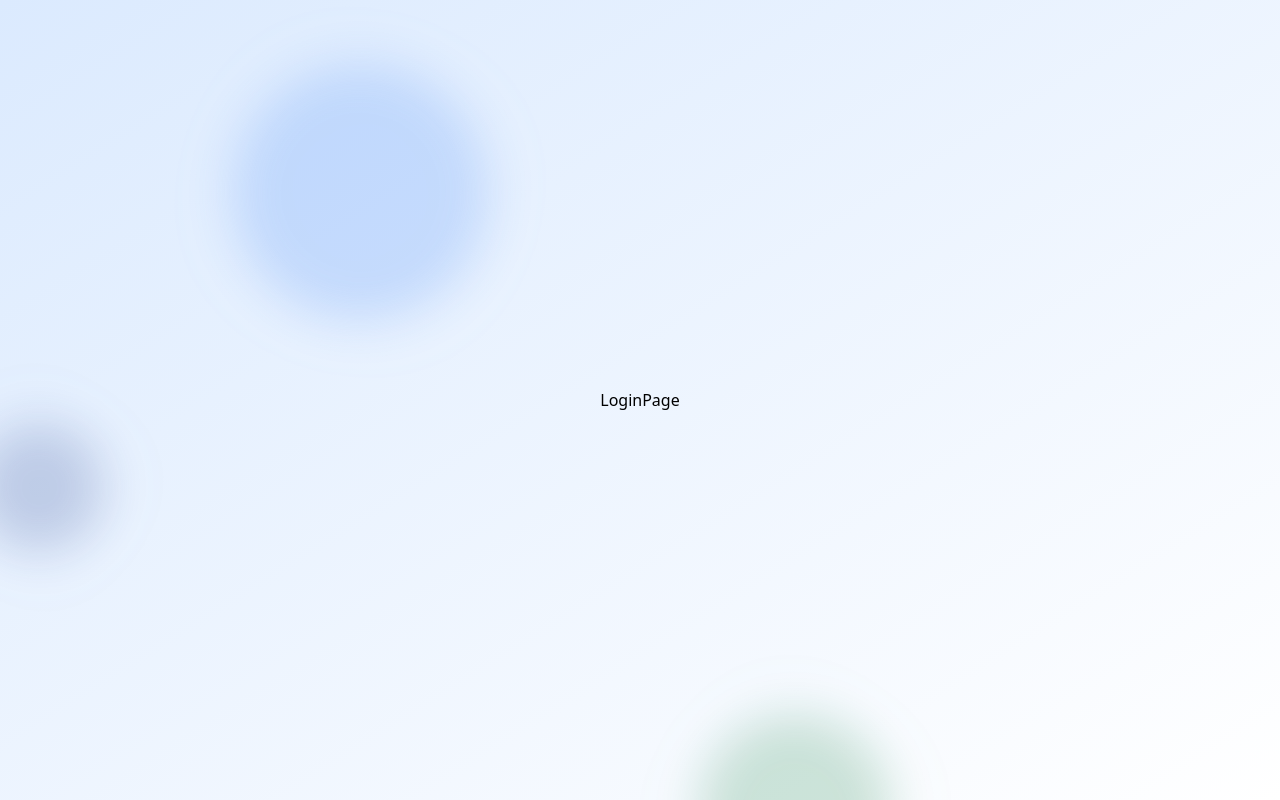
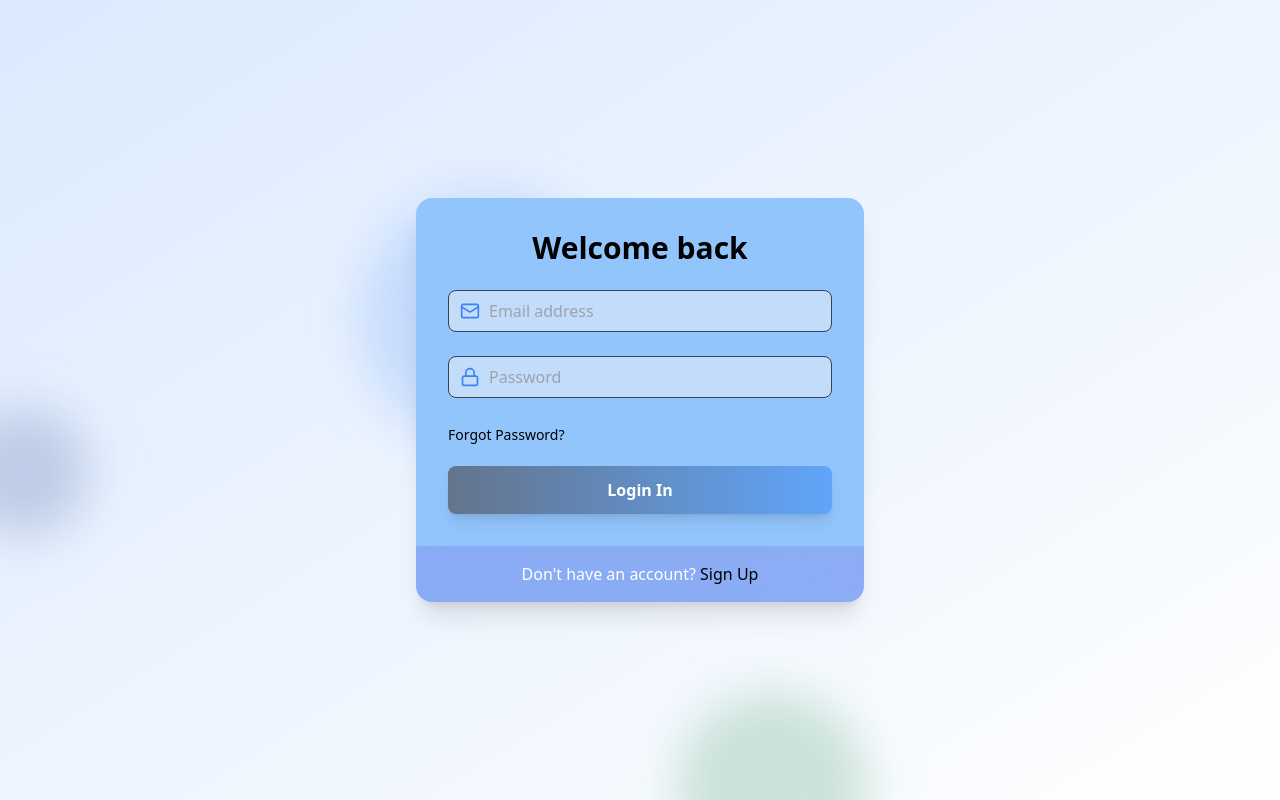
Before and after one commit to Nzagwaneza/Email-verification-MERN-, a React (Vite) app in the folder frontend/: page /login in a window 1280 px wide. Built offline with nearby package versions, Linux system fonts and the light colour scheme.

Commit message:
Added login UI

```diff
--- a/frontend/src/pages/LoginPage.jsx
+++ b/frontend/src/pages/LoginPage.jsx
@@ -1,7 +1,77 @@
-import React from "react";
+import { useState } from "react";
+import { motion } from "framer-motion";
+import { Mail, Lock, Loader } from "lucide-react";
+import { Link } from "react-router-dom";
+import Input from "../components/input";
 
 const LoginPage = () => {
-  return <div>LoginPage</div>;
+  const [email, setEmail] = useState("");
+  const [password, setPassword] = useState("");
+  const isLoading = false;
+
+  const handleLogin = (e) => {
+    e.preventDefault();
+  };
+
+  return (
+    <motion.div
+      initial={{ opacity: 0, y: 20 }}
+      animate={{ opacity: 1, y: 0 }}
+      transition={{ duration: 0.5 }}
+      className="max-w-md w-full bg-green-700-opacity-80 bg-opacity-50 backdrop-filter
+      backdrop-blur-xl rounded-2xl shadow-xl overflow-hidden"
+    >
+      <div className="p-8 bg-blue-300 opacity-9">
+        <h2 className="text-3xl font-bold mb-6 text-center ">Welcome back</h2>
+        <form onSubmit={handleLogin}>
+          <Input
+            icon={Mail}
+            type="email"
+            placeholder="Email address"
+            value={email}
+            onChange={(e) => setEmail(e.target.value)}
+          />
+          <Input
+            icon={Lock}
+            type="password"
+            placeholder="Password"
+            value={password}
+            onChange={(e) => setPassword(e.target.value)}
+          />
+          <div>
+            <Link to={"/forgot-password"} className="text-sm hover:underline">
+              Forgot Password?
+            </Link>
+          </div>
+
+          <motion.button
+            className="mt-5 py-3 px-4 w-full flex justify-center bg-gradient-to-r
+          from-slate-500 to-blue-400 text-white font-bold rounded-lg shadow-lg
+          hover:from-green-800 hover:to-blue-800 focus:outline-none focus:ring-2 focus:ring-blue-500
+          focus:ring-offset-2 focus:ring-offset-slate-500 transition duration-200"
+            whileHover={{ scale: 1.02 }}
+            whileTap={{ scale: 0.98 }}
+            type="submit"
+            disabled={isLoading}
+          >
+            {isLoading ? (
+              <Loader className="w-6 h-6 animate-spin" />
+            ) : (
+              "Login In"
+            )}
+          </motion.button>
+        </form>
+      </div>
+      <div className="px-8 py-4 bg-blue-600 bg-opacity-50 flex justify-center">
+        <p className="text-base text-white">
+          Don't have an account?{" "}
+          <Link to={"/Signup"} className="text-black hover:underline">
+            Sign Up
+          </Link>
+        </p>
+      </div>
+    </motion.div>
+  );
 };
 
 export default LoginPage;
```
